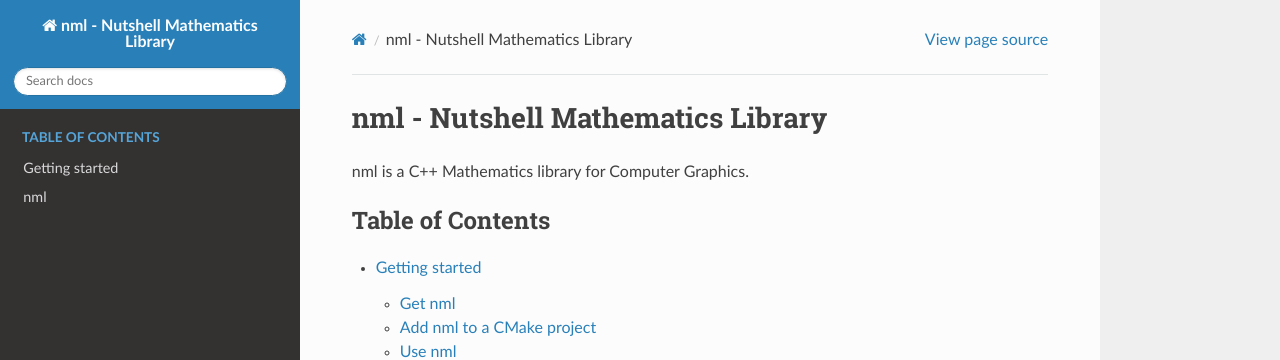
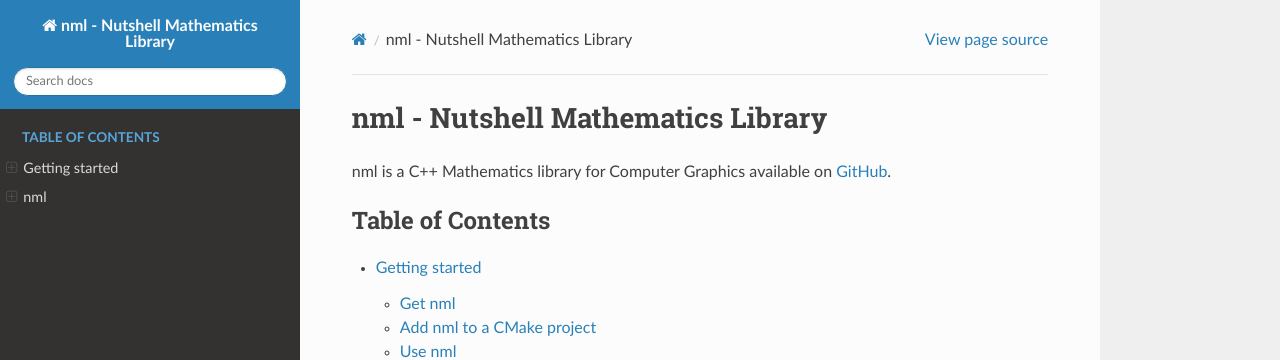
Before and after one commit to Team-Nutshell/nml, a Sphinx documentation site: the page built from docs/source/index.rst, in a window 1280 px wide and 1058 px high. Shown: the top 360 px of the window. Built offline with Sphinx 7.4.7 and the Read the Docs theme 2.0.0, drawn with Linux system fonts in a browser that asks for light colours.

Commit message:
update docs theme configuration and default page

```diff
--- a/docs/source/conf.py
+++ b/docs/source/conf.py
@@ -25,5 +25,10 @@ exclude_patterns = []
 # https://www.sphinx-doc.org/en/master/usage/configuration.html#options-for-html-output
 
 html_theme = 'sphinx_rtd_theme'
+html_theme_options = {
+	'display_version': True,
+	'collapse_navigation': False
+}
+
 html_static_path = ['_static']
 html_css_files = ['custom.css']
--- a/docs/source/index.rst
+++ b/docs/source/index.rst
@@ -1,7 +1,7 @@
 nml - Nutshell Mathematics Library
 ==================================
 
-nml is a C++ Mathematics library for Computer Graphics.
+nml is a C++ Mathematics library for Computer Graphics available on `GitHub <https://github.com/Team-Nutshell/nml>`_.
 
 .. toctree::
 	:maxdepth: 3
```
